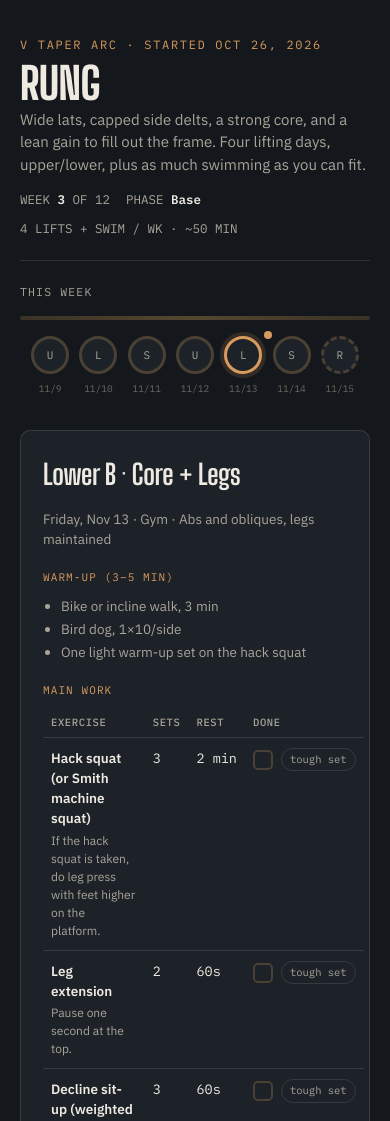
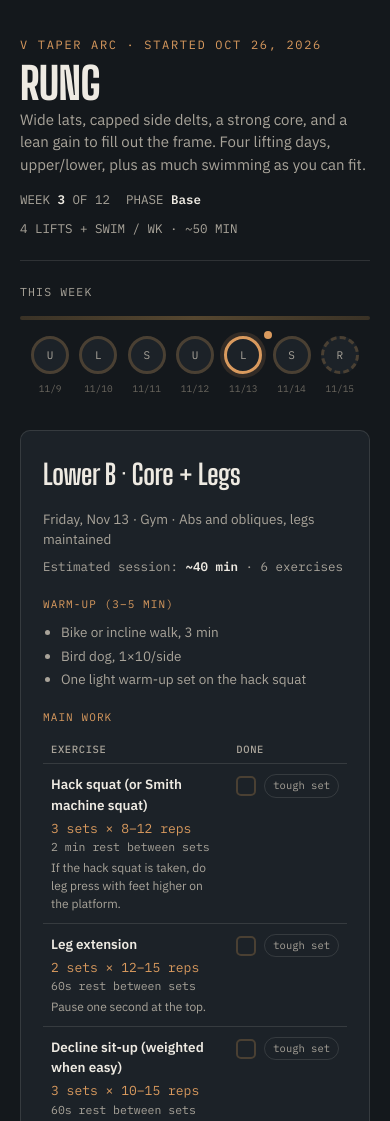
Before and after one commit to c1prk/daily-regimen, a plain HTML site: page index.html in a window 390 px wide. Shown: the top 1121 px of the page. Drawn offline with Linux system fonts and the light colour scheme; a web font is replaced by a local one.

Commit message:
Show sets x reps/time under each exercise and estimated session length
Co-Authored-By: Claude Opus 5.5 <noreply@anthropic.com>
Claude-Session: https://claude.ai/code/session_01HXLDRiRaw3qZEMWTsNLVJf

```diff
--- a/index.html
+++ b/index.html
@@ -83,6 +83,10 @@
   table.ex-table tr:last-child td{border-bottom:none;}
   .ex-name{font-weight:600;}
   .ex-note{color:var(--chalk-dim);font-size:12px;margin-top:3px;}
+  .ex-target{font-family:'IBM Plex Mono',monospace;font-size:13px;color:var(--rope-bright);margin-top:4px;}
+  .ex-target .rest{display:block;color:var(--chalk-dim);font-size:11.5px;}
+  .ex-time{font-family:'IBM Plex Mono',monospace;font-size:12.5px;color:var(--chalk-dim);margin:-10px 0 16px;}
+  .ex-time b{color:var(--chalk);}
   .chk{width:20px;height:20px;border-radius:5px;border:2px solid #4a4033;background:transparent;cursor:pointer;flex-shrink:0;display:flex;align-items:center;justify-content:center;}
   .chk.on{background:var(--sage);border-color:var(--sage);}
   .chk.on::after{content:"✓";color:#0e1a15;font-size:13px;font-weight:700;}
@@ -148,7 +152,6 @@
 
   @media (max-width:560px){
     .ring-day-label{display:none;}
-    table.ex-table th:nth-child(3), table.ex-table td:nth-child(3){display:none;}
     .hero-meta{gap:10px 16px;}
   }
   @media (prefers-reduced-motion: reduce){ *{transition:none!important;} }
@@ -526,6 +529,34 @@ function renderRig(){
   Promise.all(promises);
 }
 
+/* ============ TARGET + TIME HELPERS ============ */
+function isTimed(reps){ return /\d\s*s(\/|$)/.test(reps); }
+function targetText(ex){
+  let r = ex.reps;
+  if(isTimed(r)) r = r.replace(/(\d)\s*s(?=\/|$)/, '$1 sec');
+  else if(r.includes('/')) r = r.replace('/', ' reps/');
+  else r = r + ' reps';
+  return ex.sets+' sets × '+r;
+}
+function restSeconds(rest){
+  const m = rest.match(/(\d+)\s*min/); if(m) return +m[1]*60;
+  const s = rest.match(/(\d+)\s*s/); return s ? +s[1] : 60;
+}
+function workSeconds(ex){
+  const nums = (ex.reps.match(/\d+/g)||['10']).map(Number);
+  const top = Math.max(...nums);
+  const perSide = ex.reps.includes('/') ? 2 : 1;
+  return (isTimed(ex.reps) ? top : top*3) * perSide;
+}
+function estimateMinutes(day){
+  let sec = 4*60 + 4*60; // warm-up + posture finisher
+  for(const ex of day.main){
+    const sets = parseInt(ex.sets)||3;
+    sec += sets*workSeconds(ex) + (sets-1)*restSeconds(ex.rest) + 60; // +1 min setup per exercise
+  }
+  return Math.round(sec/300)*5;
+}
+
 /* ============ RENDER: DAY CARD ============ */
 async function renderDayCard(){
   const key = cycleKeyFor(selectedDate);
@@ -536,6 +567,7 @@ async function renderDayCard(){
 
   if(day.isSwim){
     card.innerHTML = '<h2>'+day.title+'</h2><p class="sub">'+dLabel+' · '+day.focusTag+'</p>'+
+      '<p class="ex-time">Estimated session: <b>~30 min</b> · about 1,000 yards</p>'+
       '<p class="section-label">Main set</p>'+
       '<ul class="warmup-list"><li>200 easy, any stroke</li><li>8×50 moderate-hard, 20–30s rest (build to 10–12)</li><li>4×25 kick with a board</li><li>200 easy, at least half backstroke</li></ul>'+
       '<p style="font-size:13.5px;color:var(--chalk-dim);margin:10px 0 0;">No lifting. Log it in the Swim card below when you\'re done.</p>';
@@ -555,20 +587,20 @@ async function renderDayCard(){
     const isChecked = checked.includes(ex.id);
     const strFlag = struggles[ex.id] >= 2;
     return '<tr><td><div class="ex-name">'+ex.name+'</div>'+
+      '<div class="ex-target">'+targetText(ex)+'<span class="rest">'+ex.rest+' rest between sets</span></div>'+
       (ex.note ? '<div class="ex-note">'+ex.note+'</div>' : '')+
       '<div class="regress-flag '+(strFlag?'show':'')+'" id="flag-'+ex.id+'">Two rough sessions in a row on this one — step the weight back next time. That\'s the program working, not you failing.</div></td>'+
-      '<td class="mono">'+ex.sets+'</td><td class="mono">'+ex.reps+'</td>'+
-      '<td class="mono" style="white-space:nowrap;">'+ex.rest+'</td>'+
       '<td style="white-space:nowrap;"><div style="display:flex;gap:8px;align-items:center;">'+
       '<button class="chk '+(isChecked?'on':'')+'" id="chk-'+ex.id+'" onclick="toggleCheck(\''+dateKey+'\',\''+ex.id+'\')"></button>'+
       '<button class="struggle-btn" onclick="markStruggle(\''+ex.id+'\')">tough set</button></div></td></tr>';
   }).join('');
 
   card.innerHTML = '<h2>'+day.title+'</h2><p class="sub">'+dLabel+' · '+day.focusTag+'</p>'+
+    '<p class="ex-time">Estimated session: <b>~'+estimateMinutes(day)+' min</b> · '+day.main.length+' exercises</p>'+
     '<p class="section-label">Warm-up (3–5 min)</p>'+
     '<ul class="warmup-list">'+day.warmup.map(w=>'<li>'+w+'</li>').join('')+'</ul>'+
     '<p class="section-label">Main work</p>'+
-    '<table class="ex-table"><thead><tr><th>Exercise</th><th>Sets</th><th>Reps</th><th>Rest</th><th>Done</th></tr></thead><tbody>'+rows+'</tbody></table>'+
+    '<table class="ex-table"><thead><tr><th>Exercise</th><th>Done</th></tr></thead><tbody>'+rows+'</tbody></table>'+
     (day.skill ? '<p class="section-label">Also today</p><div style="font-size:13.5px;"><span class="ex-name">'+day.skill.name+'</span><div class="ex-note">'+day.skill.detail+'</div></div>' : '')+
     (day.posture ? '<p class="section-label posture">Posture finisher (3–4 min)</p><p style="font-size:13.5px;color:var(--chalk-dim);margin:0;">'+day.posture+'</p>' : '')+
     '<p class="section-label" style="color:var(--steel);">After lifting</p><p style="font-size:13.5px;color:var(--chalk-dim);margin:0;">Optional easy swim, 15–25 min. Log it below.</p>'+
--- a/sw.js
+++ b/sw.js
@@ -1,6 +1,6 @@
 // Minimal offline cache for RUNG — caches the app shell so it opens without a network hit.
 // Bump CACHE_NAME whenever rung.html changes meaningfully so old data gets replaced.
-const CACHE_NAME = 'rung-cache-v5';
+const CACHE_NAME = 'rung-cache-v6';
 const APP_SHELL = ['./index.html', './manifest.json', './icon-192.png', './icon-512.png', './apple-touch-icon.png'];
 
 self.addEventListener('install', (event) => {
```
